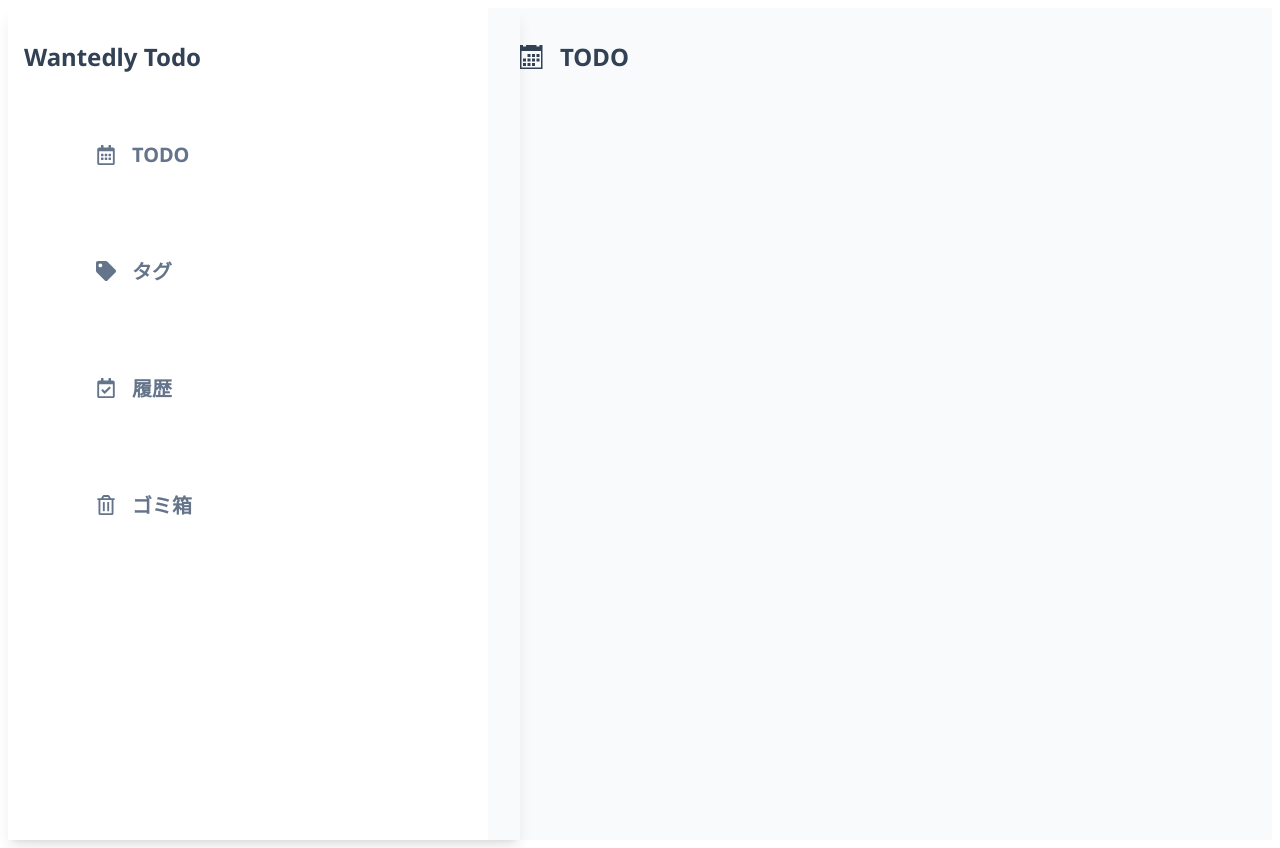
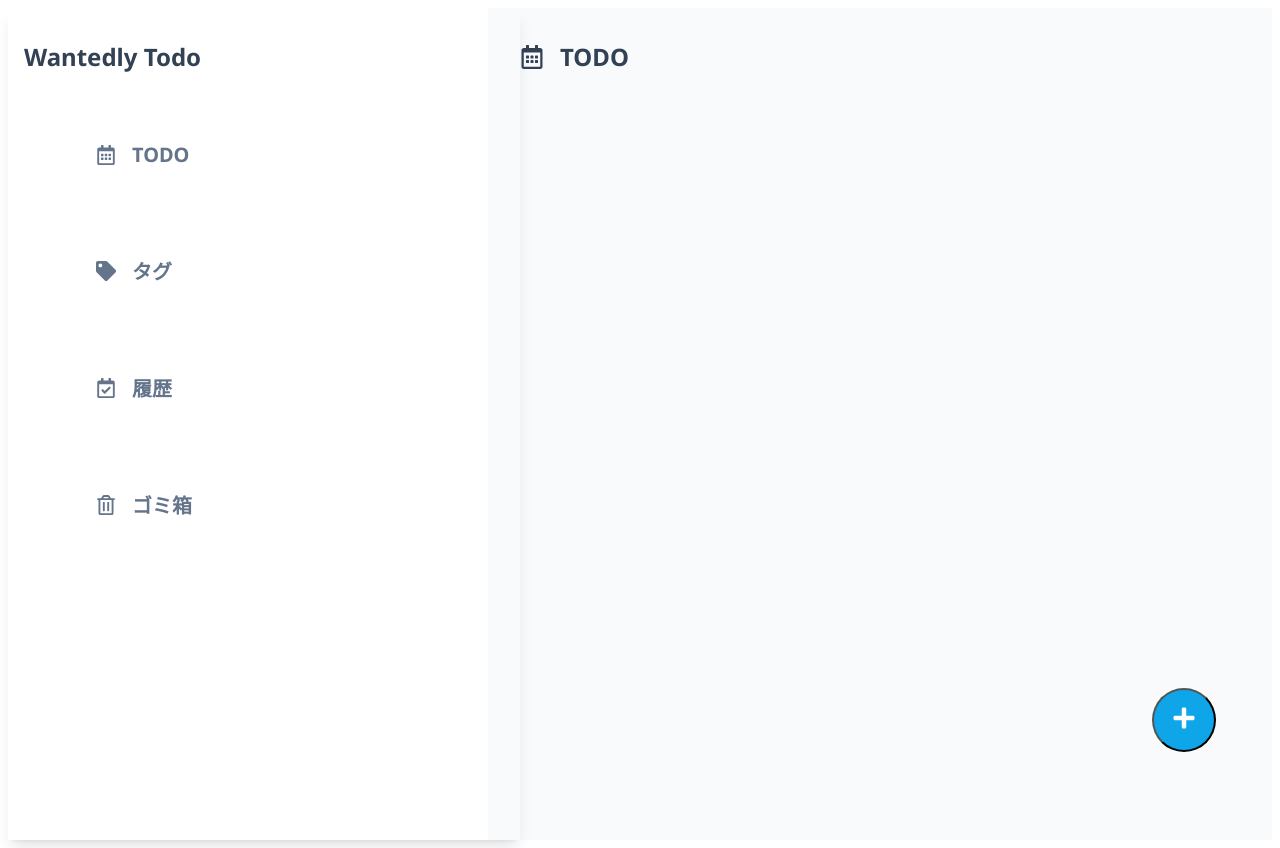
Before and after one commit to rmaejima/dnd-todos-front, a React (Create React App) app: page / in a window 1280 px wide. Built offline with nearby package versions, Linux system fonts and the light colour scheme.

Commit message:
Add floating action button

```diff
--- a/src/pages/Home.tsx
+++ b/src/pages/Home.tsx
@@ -1,15 +1,23 @@
 import React from 'react';
 import styled from 'styled-components';
-import { ImCalendar } from 'react-icons/im';
+import { FaRegCalendarAlt } from 'react-icons/fa';
+import { FaPlus } from 'react-icons/fa';
 import { SafeArea } from 'components/common/SafeArea';
+import { IconButton } from 'components/common/IconButton';
+import { colors } from 'utils/theme';
 
 export const Home: React.VFC = () => {
   return (
     <SafeArea>
       <IconTitle>
-        <ImCalendar />
+        <FaRegCalendarAlt />
         <h1>TODO</h1>
       </IconTitle>
+      <FloatingActionContaner>
+        <IconButton color={colors.primary[500]}>
+          <FaPlus />
+        </IconButton>
+      </FloatingActionContaner>
     </SafeArea>
   );
 };
@@ -29,3 +37,9 @@
     font-weight: bold;
   }
 `;
+
+const FloatingActionContaner = styled.div`
+  position: fixed;
+  bottom: 3rem;
+  right: 4rem;
+`;
```
